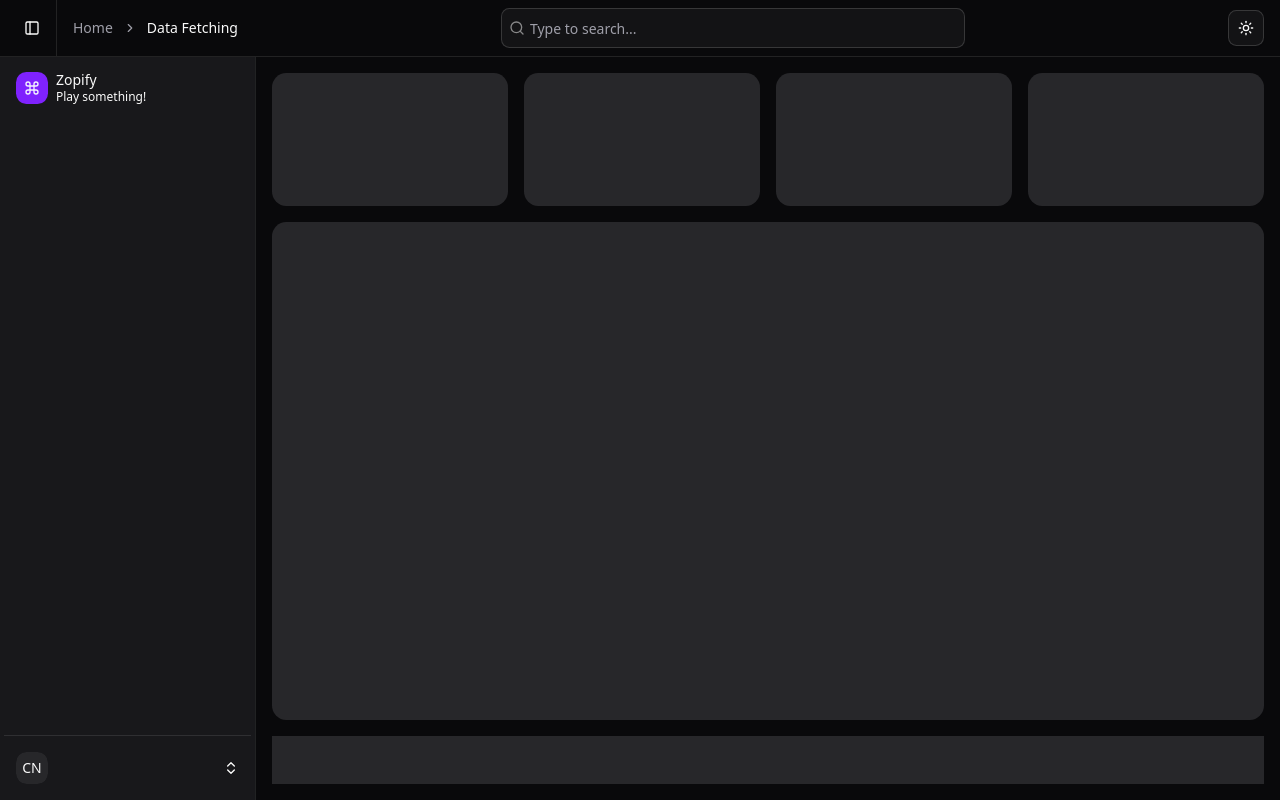
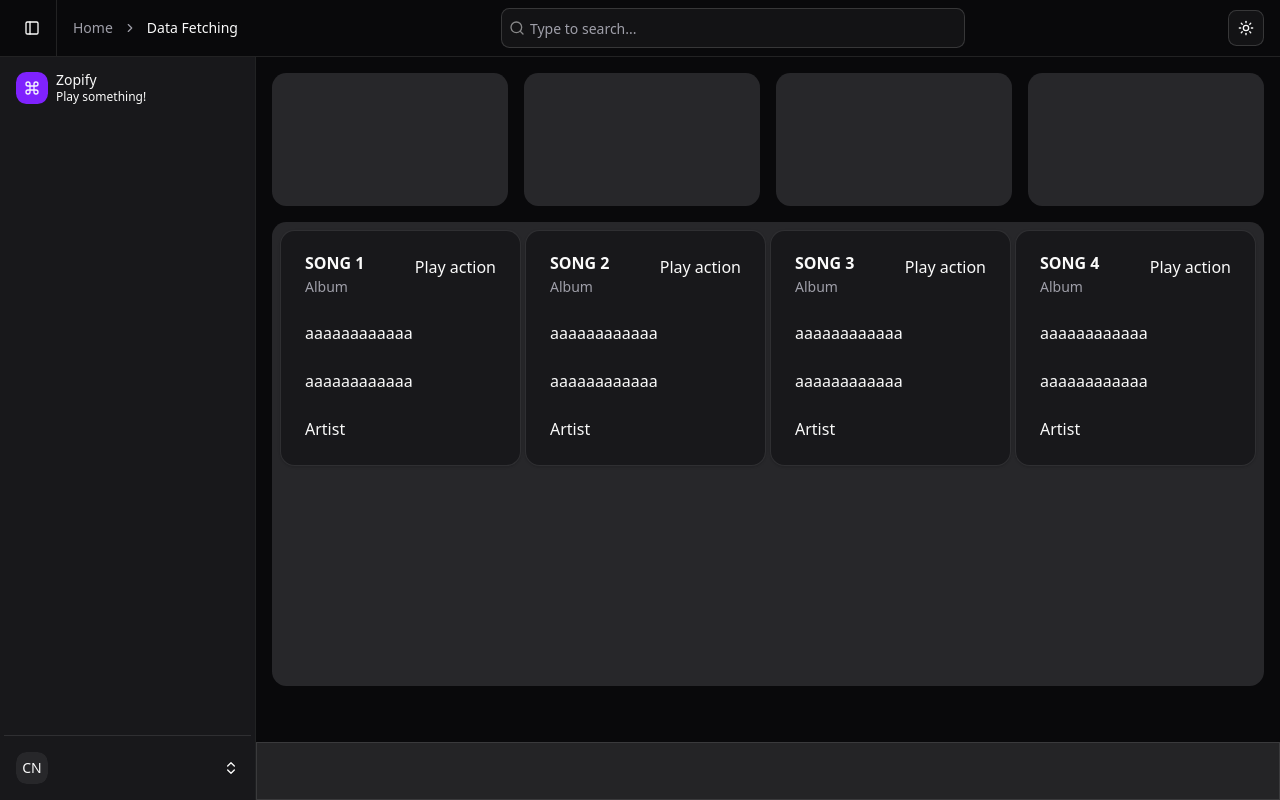
Before and after one commit to AzlaFord/Zopify_Spotifylike, a Next.js app: page / in a window 1280 px wide. Built offline with nearby package versions, Linux system fonts and the light colour scheme; no server answers.

Commit message:
modifica niste chesti nustiu ce fac

```diff
--- a/components/site-header.jsx
+++ b/components/site-header.jsx
@@ -38,7 +38,7 @@ export function SiteHeader() {
         <Breadcrumb className="hidden sm:block">
           <BreadcrumbList>
             <BreadcrumbItem>
-              <BreadcrumbLink href="#">
+              <BreadcrumbLink href="/">
                 Home
               </BreadcrumbLink>
             </BreadcrumbItem>
--- /dev/null
+++ b/components/ui/scroll-area.jsx
@@ -0,0 +1,51 @@
+"use client"
+
+import * as React from "react"
+import * as ScrollAreaPrimitive from "@radix-ui/react-scroll-area"
+
+import { cn } from "@/lib/utils"
+
+function ScrollArea({
+  className,
+  children,
+  ...props
+}) {
+  return (
+    <ScrollAreaPrimitive.Root data-slot="scroll-area" className={cn("relative", className)} {...props}>
+      <ScrollAreaPrimitive.Viewport
+        data-slot="scroll-area-viewport"
+        className="focus-visible:ring-ring/50 size-full rounded-[inherit] transition-[color,box-shadow] outline-none focus-visible:ring-[3px] focus-visible:outline-1">
+        {children}
+      </ScrollAreaPrimitive.Viewport>
+      <ScrollBar />
+      <ScrollAreaPrimitive.Corner />
+    </ScrollAreaPrimitive.Root>
+  );
+}
+
+function ScrollBar({
+  className,
+  orientation = "vertical",
+  ...props
+}) {
+  return (
+    <ScrollAreaPrimitive.ScrollAreaScrollbar
+      data-slot="scroll-area-scrollbar"
+      orientation={orientation}
+      className={cn(
+        "flex touch-none p-px transition-colors select-none",
+        orientation === "vertical" &&
+          "h-full w-2.5 border-l border-l-transparent",
+        orientation === "horizontal" &&
+          "h-2.5 flex-col border-t border-t-transparent",
+        className
+      )}
+      {...props}>
+      <ScrollAreaPrimitive.ScrollAreaThumb
+        data-slot="scroll-area-thumb"
+        className="bg-border relative flex-1 rounded-full" />
+    </ScrollAreaPrimitive.ScrollAreaScrollbar>
+  );
+}
+
+export { ScrollArea, ScrollBar }
--- a/package.json
+++ b/package.json
@@ -17,6 +17,7 @@
     "@radix-ui/react-dropdown-menu": "^2.1.16",
     "@radix-ui/react-label": "^2.1.7",
     "@radix-ui/react-popover": "^1.1.15",
+    "@radix-ui/react-scroll-area": "^1.2.10",
     "@radix-ui/react-separator": "^1.1.7",
     "@radix-ui/react-slot": "^1.2.3",
     "@radix-ui/react-tooltip": "^1.2.8",
--- /dev/null
+++ b/src/app/(home)/@appsidebar/loading.jsx
@@ -0,0 +1,3 @@
+export default function loading(){
+    return <><h1>loading</h1></>
+}
--- a/src/app/(home)/@appsidebar/page.jsx
+++ b/src/app/(home)/@appsidebar/page.jsx
@@ -2,6 +2,6 @@ import { AppSidebar } from "@/components/app-sidebar"
 
 export default function AppSidebar2(){
     return (<>
-        <AppSidebar />
+        <AppSidebar/>
     </>)
 }
--- a/src/app/(home)/@sidebarInset/page.jsx
+++ b/src/app/(home)/@sidebarInset/page.jsx
@@ -1,23 +1,47 @@
-import { Card, CardContent } from "@/components/ui/card"
 import {
-  Carousel,
-  CarouselContent,
-  CarouselItem,
-  CarouselNext,
-  CarouselPrevious,
-} from "@/components/ui/carousel"
+  Card,
+  CardAction,
+  CardContent,
+  CardDescription,
+  CardFooter,
+  CardHeader,
+  CardTitle,
+} from "@/components/ui/card"
 
+import { ScrollArea } from "@/components/ui/scroll-area"
 export default function SideBarInset(){
     return(<>
-        <div className="flex flex-1 flex-col gap-4 p-4">
+        <div className="flex flex-1 flex-col gap-4 p-4 relative">
             <div className="grid auto-rows-min gap-4 md:grid-cols-4">
                 <div className="bg-muted/100 aspect-video rounded-xl" ></div>
                 <div className="bg-muted/100 aspect-video rounded-xl" ></div>
                 <div className="bg-muted/100 aspect-video rounded-xl" />
                 <div className="bg-muted/100 aspect-video rounded-xl" />
             </div>
-            <div className="bg-muted/100 min-h-[95vh] flex-1 rounded-xl md:min-h-min" />
-           <div className="bg-muted/100 min-h-[5vh] flex-1 md:max-h-[6vh]" />
+            <ScrollArea className="bg-muted/100 flex-1 rounded-xl md:min-h-min mb-[5vh]">
+                <div className="grid auto-rows-min  gap-1 md:grid-cols-4 m-2">
+
+                    {
+                    Array.from({ length: 4 }).map((_, index) => (
+                        <Card  key={index}>
+                        <CardHeader>
+                            <CardTitle>SONG {index + 1}</CardTitle>
+                            <CardDescription>Album</CardDescription>
+                            <CardAction>Play action</CardAction>
+                        </CardHeader>
+                        <CardContent>aaaaaaaaaaaa
+                        </CardContent>
+                        <CardContent>aaaaaaaaaaaa
+                        </CardContent>
+                        <CardFooter>
+                            <p>Artist</p>
+                        </CardFooter>
+                        </Card>
+                    ))
+                    }
+                </div>
+            </ScrollArea>
         </div>
+        <div className="sticky bottom-0 left-0 right-0 bg-muted/90 border py-7 shadow-sm min-h-[7vh] md:max-h-[6vh]" />
     </>)
 }
--- a/src/app/(home)/layout.jsx
+++ b/src/app/(home)/layout.jsx
@@ -6,7 +6,6 @@ import {
   SidebarInset,
   SidebarProvider,
 } from "@/components/ui/sidebar"
-
 
 export default function RootLayout({ appsidebar, sidebarInset}) {
 
@@ -24,5 +23,6 @@ export default function RootLayout({ appsidebar, sidebarInset}) {
           </SidebarProvider>
         </div>
     </ClientQueryProvider>
+
   );
 }
```
Also changed, not shown: 1 other file (tests, documents, lock files or other folders).
